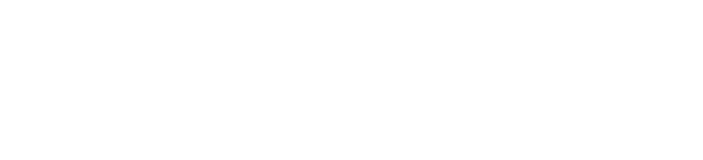
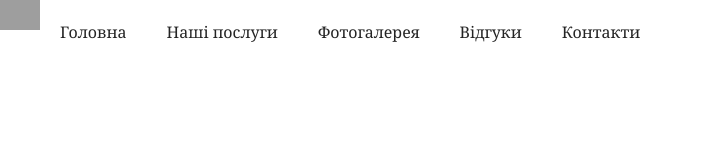
Before and after one commit to nonsenseua/ventilator2000, a plain HTML site: page index.html in a window 1280 px wide. Shown: the whole page, without its empty margins (0-703 px from the left). Drawn offline with Linux system fonts and the light colour scheme; grey boxes are pictures that could not be loaded.

Commit message:
Deploying to gh-pages from @ nonsenseua/ventilator2000@1bf255ec41364a76f790afff6db851c0e56f28b3 🚀

```diff
--- a/assets/index-BE24Cirx.css
+++ /dev/null
@@ -1 +0,0 @@
-h1,h2,h3,h4,h5,h6,p{margin:0}p:last-child{margin-bottom:0}ul{margin:0;padding:0;list-style:none}a{color:currentColor;text-decoration:none}button{cursor:pointer}img{display:block;max-width:100%;height:auto}:root{font-family:system-ui,-apple-system,BlinkMacSystemFont,Segoe UI,Roboto,Oxygen,Ubuntu,Cantarell,Open Sans,Helvetica Neue,sans-serif;font-size:16px;line-height:1.5;font-weight:400;color:#242424;background-color:#ffffffde;font-synthesis:none;text-rendering:optimizeLegibility;-webkit-font-smoothing:antialiased;-moz-osx-font-smoothing:grayscale;-webkit-text-size-adjust:100%}body{display:flex;flex-direction:column;min-width:100vw;min-height:100vh;margin:0}main{flex-grow:1}main:has(.back-link){text-align:center}.container{min-width:320px;max-width:375px;margin:0 auto;padding:0 16px}@media only screen and (min-width: 768px){.container{max-width:768px}}@media only screen and (min-width: 1200px){.container{max-width:1200px}}
--- /dev/null
+++ b/assets/index-DNoNo6nV.css
@@ -0,0 +1 @@
+h1,h2,h3,h4,h5,h6,p{margin:0}p:last-child{margin-bottom:0}ul{margin:0;padding:0;list-style:none}a{color:currentColor;text-decoration:none}button{cursor:pointer}img{display:block;max-width:100%;height:auto}:root{font-family:system-ui,-apple-system,BlinkMacSystemFont,Segoe UI,Roboto,Oxygen,Ubuntu,Cantarell,Open Sans,Helvetica Neue,sans-serif;font-size:16px;line-height:1.5;font-weight:400;color:#242424;background-color:#ffffffde;font-synthesis:none;text-rendering:optimizeLegibility;-webkit-font-smoothing:antialiased;-moz-osx-font-smoothing:grayscale;-webkit-text-size-adjust:100%}body{display:flex;flex-direction:column;min-width:100vw;min-height:100vh;margin:0}main{flex-grow:1}main:has(.back-link){text-align:center}.container{min-width:320px;max-width:375px;margin:0 auto;padding:0 16px}@media only screen and (min-width: 768px){.container{max-width:768px}}@media only screen and (min-width: 1200px){.container{max-width:1200px}}.PageHeader{border:2px 2px 2px 2px solid;border-color:#000}.wrapper{display:flex;justify-content:flex-start}.navigation{display:flex;justify-content:space-between;padding:20px;gap:40px}.nav-items{font-family:Georgia,Times New Roman,Times,serif}
--- a/index.html
+++ b/index.html
@@ -4,22 +4,33 @@
     <meta charset="UTF-8" />
     <link rel="icon" type="image/svg+xml" href="/ventilator2000/favicon.svg" />
     <meta name="viewport" content="width=device-width, initial-scale=1.0" />
-    <title>Vanilla App Template</title>
+    <title>Ventilator2000</title>
     <script type="module" crossorigin src="/ventilator2000/index.js"></script>
-    <link rel="stylesheet" crossorigin href="/ventilator2000/assets/index-BE24Cirx.css">
+    <link rel="stylesheet" crossorigin href="/ventilator2000/assets/index-DNoNo6nV.css">
   </head>
   <body>
-    <header class="header">
+    <header class="PageHeader">
+    <div class="wrapper">
+  <a href="#" class="logo"
+    ><img
+      src="https://ledpremium.ru/upload/iblock/687/ventilyator_nastolnyy_usb_chernyy_2_2_5_vt.jpg"
+      width="40"
+      height="40"
+  /></a>
+  <ul class="navigation">
+    <li class="nav-items">Головна</li>
+    <li class="nav-items">Наші послуги</li>
+    <li class="nav-items">Фотогалерея</li>
+    <li class="nav-items">Відгуки</li>
+    <li class="nav-items">Контакти</li>
+    </div>
+  </ul>
 </header>
 
 
     <main>
-      <header class="header">
-</header>
-
 
     </main>
 
-
   </body>
 </html>
```
